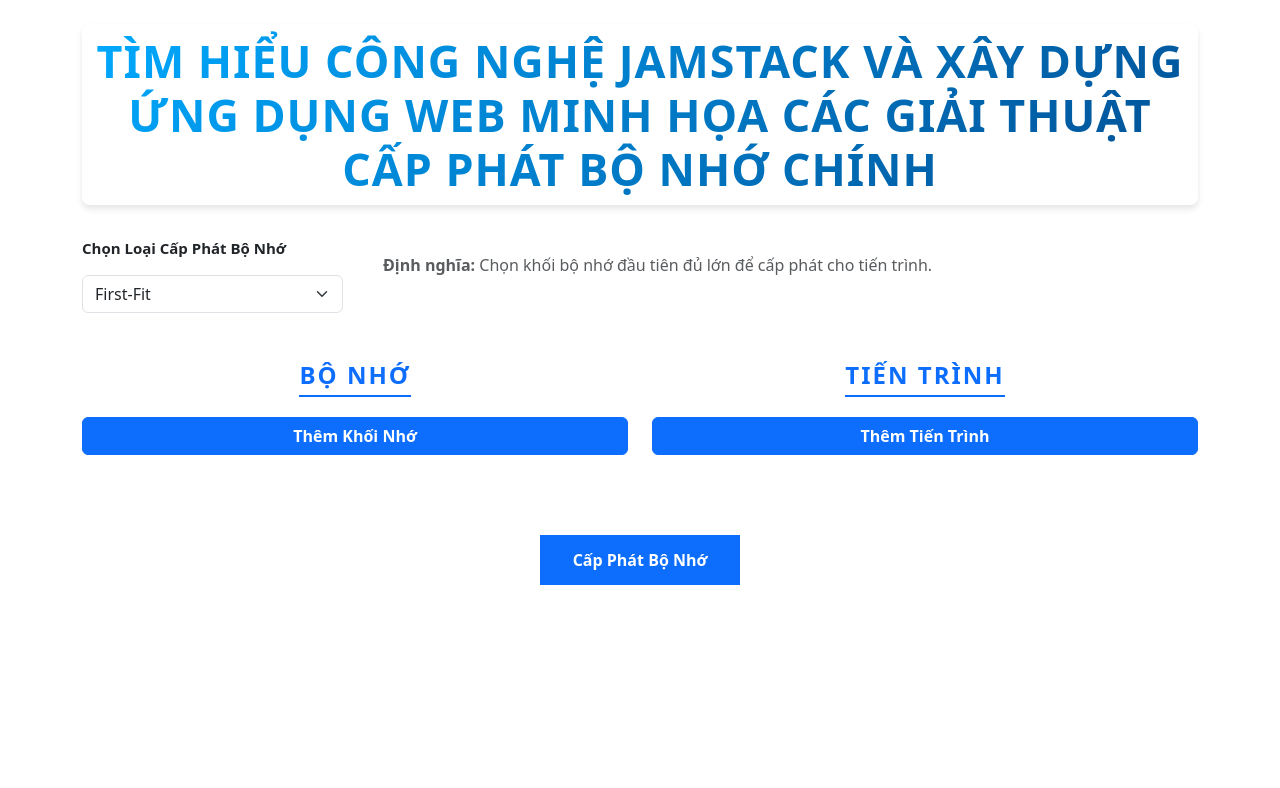
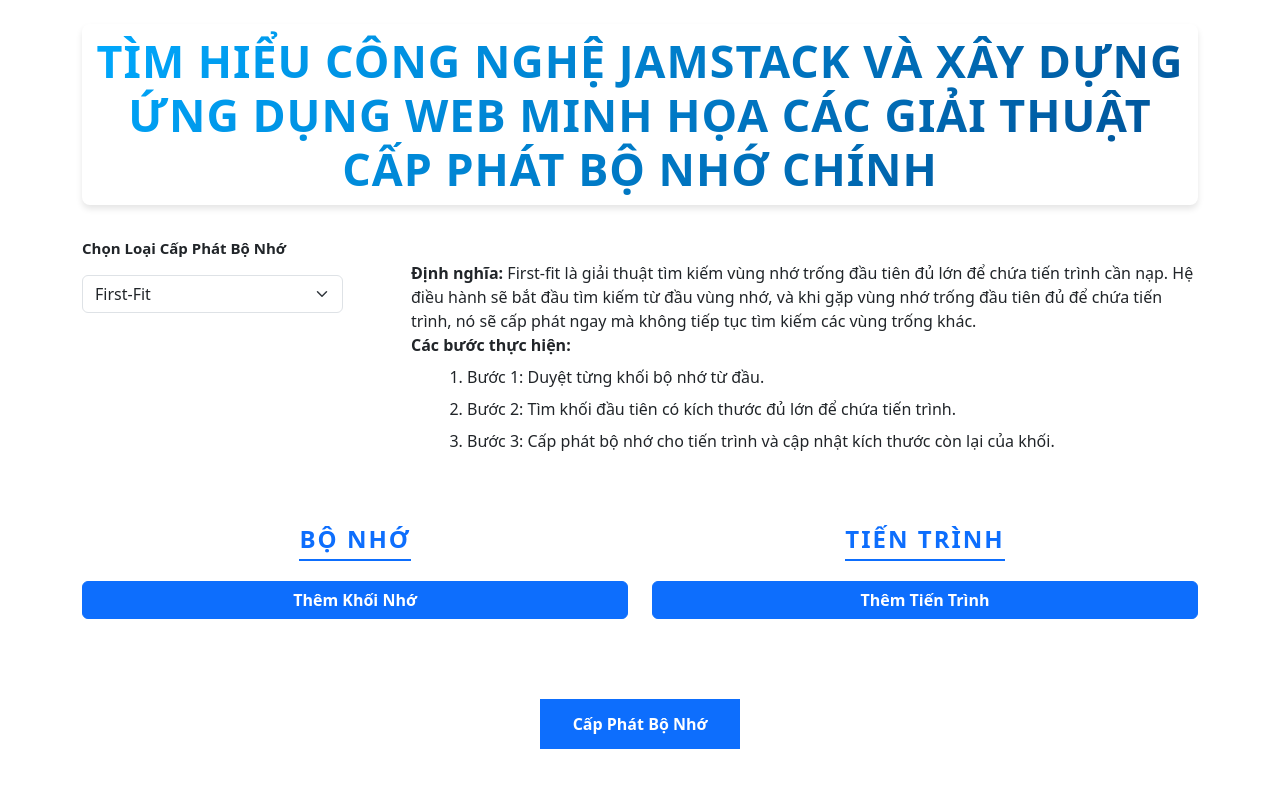
Before and after one commit to DoanQuangPhuong/MemoryManagermentJamstackFrontEnd, a React (Create React App) app: page / in a window 1280 px wide. Shown: the top 788 px of the page. Built offline with nearby package versions, Linux system fonts and the light colour scheme.

Commit message:
update code

```diff
--- a/src/component/MemoryAllocation/MemoryAllocationSimulator.css
+++ b/src/component/MemoryAllocation/MemoryAllocationSimulator.css
@@ -203,3 +203,14 @@
 .legend-color.allocated {
   background-color: rgb(200, 30, 30); /* Màu đỏ cho đã cấp phát */
 }
+
+/* MemoryAllocationSimulator.css */
+
+.allocated-frag {
+  color: red;
+  font-weight: 600;
+}
+
+.unallocated-frag {
+
+}
--- a/src/component/MemoryAllocation/MemoryAllocationSimulator.jsx
+++ b/src/component/MemoryAllocation/MemoryAllocationSimulator.jsx
@@ -9,12 +9,41 @@
   const [allocationType, setAllocationType] = useState('first-fit');
 
   const allocationDefinitions = {
-    'first-fit': 'Chọn khối bộ nhớ đầu tiên đủ lớn để cấp phát cho tiến trình.',
-    'best-fit': 'Chọn khối bộ nhớ nhỏ nhất đủ lớn để cấp phát cho tiến trình, nhằm giảm thiểu phân mảnh.',
-    'worst-fit': 'Chọn khối bộ nhớ lớn nhất để cấp phát cho tiến trình, nhằm giữ lại nhiều không gian trống.',
-    'next-fit': 'Giống như First-Fit, nhưng bắt đầu tìm kiếm từ vị trí khối bộ nhớ cuối cùng được cấp phát.',
-    'last-fit': 'Chọn khối bộ nhớ cuối cùng đủ lớn để cấp phát cho tiến trình.',
+    'first-fit': 'First-fit là giải thuật tìm kiếm vùng nhớ trống đầu tiên đủ lớn để chứa tiến trình cần nạp. Hệ điều hành sẽ bắt đầu tìm kiếm từ đầu vùng nhớ, và khi gặp vùng nhớ trống đầu tiên đủ để chứa tiến trình, nó sẽ cấp phát ngay mà không tiếp tục tìm kiếm các vùng trống khác.',
+    'best-fit': 'Best-fit là giải thuật duyệt toàn bộ danh sách các khối bộ nhớ trống và chọn khối có kích thước nhỏ nhất nhưng vẫn đủ lớn để chứa tiến trình.',
+    'worst-fit': 'Worst-fit duyệt toàn bộ danh sách các khối bộ nhớ trống và chọn khối có kích thước lớn nhất đủ để chứa tiến trình.',
+    'next-fit': 'Next-fit là biến thể của First-fit. Nó bắt đầu tìm kiếm từ vị trí khối bộ nhớ cuối cùng đã được cấp phát (hoặc từ đầu nếu chưa có khối nào được cấp phát). Thuật toán duyệt tuần tự các khối tiếp theo và chọn khối đầu tiên đủ lớn. Vị trí khối này được ghi nhớ để lần cấp phát sau bắt đầu từ đây.',
+    'last-fit': ' Last-fit cũng duyệt toàn bộ danh sách các khối bộ nhớ trống, tương tự như Best-fit và Worst-fit. Tuy nhiên, nó chọn khối bộ nhớ trống cuối cùng có kích thước đủ lớn để chứa tiến trình.',
   };
+
+  const allocationSteps = {
+    "first-fit": [
+      "Bước 1: Duyệt từng khối bộ nhớ từ đầu.",
+      "Bước 2: Tìm khối đầu tiên có kích thước đủ lớn để chứa tiến trình.",
+      "Bước 3: Cấp phát bộ nhớ cho tiến trình và cập nhật kích thước còn lại của khối.",
+    ],
+    "best-fit": [
+      "Bước 1: Duyệt tất cả các khối bộ nhớ trống.",
+      "Bước 2: Tìm khối có kích thước nhỏ nhất nhưng vẫn đủ lớn để chứa tiến trình.",
+      "Bước 3: Cấp phát bộ nhớ cho tiến trình và cập nhật kích thước còn lại của khối.",
+    ],
+    "worst-fit": [
+      "Bước 1: Duyệt tất cả các khối bộ nhớ trống.",
+      "Bước 2: Tìm khối có kích thước lớn nhất đủ để chứa tiến trình.",
+      "Bước 3: Cấp phát bộ nhớ cho tiến trình và cập nhật kích thước còn lại của khối.",
+    ],
+    "next-fit": [
+      "Bước 1: Bắt đầu từ khối bộ nhớ cuối cùng đã được cấp phát (hoặc từ đầu nếu chưa có khối nào được cấp phát).",
+      "Bước 2: Duyệt tuần tự các khối bộ nhớ tiếp theo.",
+      "Bước 3: Cấp phát bộ nhớ cho tiến trình khi tìm thấy khối đủ lớn. Ghi nhớ vị trí khối này để lần cấp phát sau bắt đầu từ đây.",
+    ],
+    "last-fit": [
+      "Bước 1: Duyệt tất cả các khối bộ nhớ.",
+      "Bước 2: Ghi nhớ vị trí khối bộ nhớ cuối cùng đã được cấp phát.",
+      "Bước 3: Cấp phát bộ nhớ khi tìm thấy khối đủ lớn từ vị trí ghi nhớ.",
+    ],
+  };
+
 
 
   // Handle block size input changes
@@ -33,7 +62,6 @@
 
   // Call the backend API to allocate memory
   const allocateMemory = async () => {
-    //http://localhost:5000/allocate
     try {
       const response = await fetch('http://localhost:5000/allocate', {
         method: 'POST',
@@ -57,10 +85,21 @@
   // Display fragmentation after each process allocation
   const getFragmentationAfterProcess = (index) => {
     if (results.fragmentations && results.fragmentations.length > index) {
-      return results.fragmentations[index].map((frag) => `${frag}KB`).join(', ');
+      const fragmentations = results.fragmentations[index];
+      const allocatedSize = processSizes[index]; // Kích thước tiến trình đã được cấp phát
+
+      return fragmentations.map((frag) => {
+        // Nếu vùng nhớ hiện tại khớp với kích thước tiến trình được cấp phát, tô màu cho nó
+        if (frag === allocatedSize) {
+          return `<span class="allocated-frag">${frag}KB</span>`;
+        } else {
+          return `<span class="unallocated-frag">${frag}KB</span>`;
+        }
+      }).join(', ');
     }
-    return 'N/A'; // Default if no fragmentation data
+    return 'N/A';
   };
+
 
 
 
@@ -123,11 +162,20 @@
           </div>
         </div>
 
-        <div className="col-md-9">
-          <div className="mt-2 p-3 bg-white bg-white  text-start text-muted">
-            <strong>Định nghĩa:</strong> {allocationDefinitions[allocationType]}
-          </div>
-      </div>
+        <div className="col-md-9 p-2">
+            <div className="bg-white mt-4 ms-5 text-start">
+              <strong>Định nghĩa:</strong> {allocationDefinitions[allocationType]}
+            </div>
+            <div className="text-start ms-5">
+              <strong>Các bước thực hiện:</strong>
+              <ol>
+                {allocationSteps[allocationType].map((step, index) => (
+                  <li key={index} className='mt-2 ms-4'>{step}</li>
+                ))}
+              </ol>
+            </div>
+        </div>
+
 
       </div>
 
```
